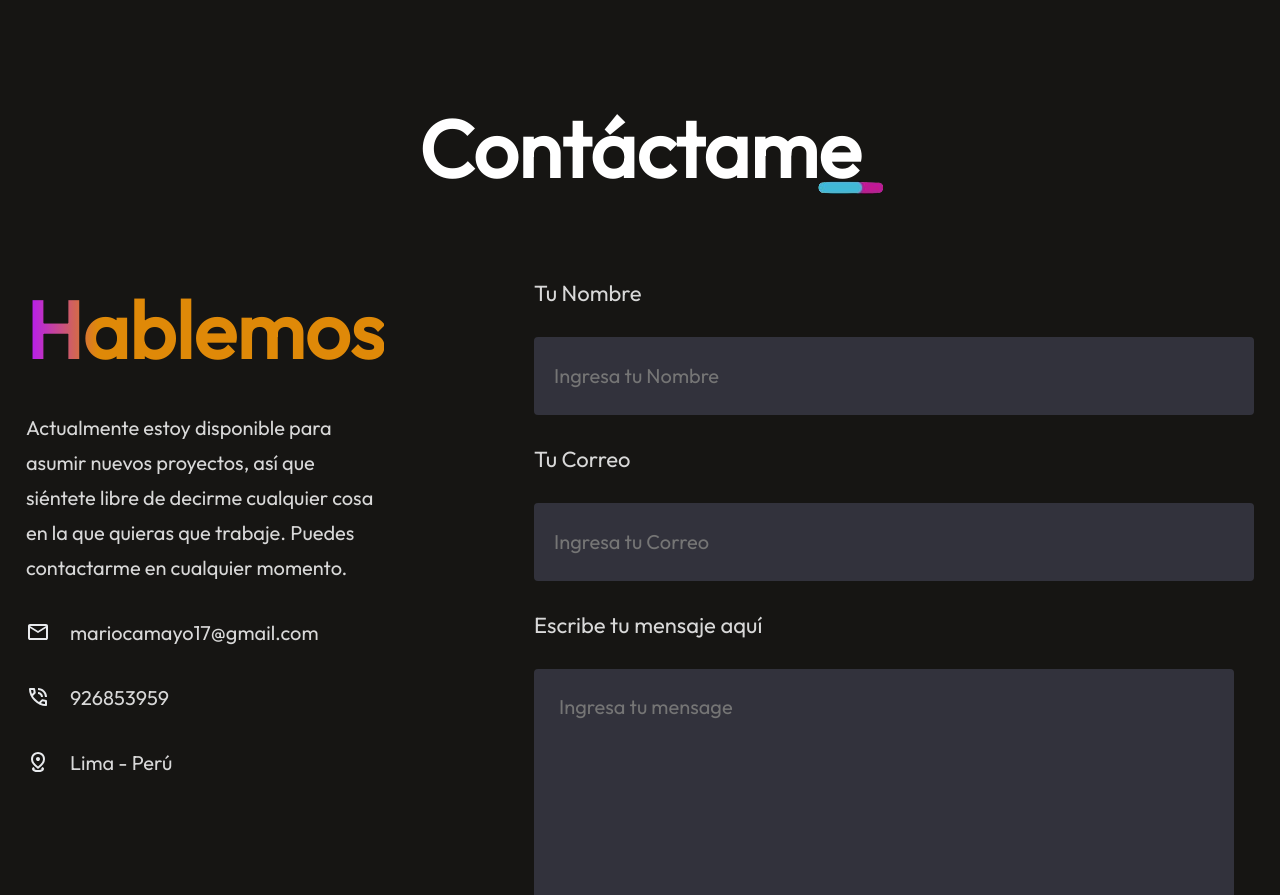
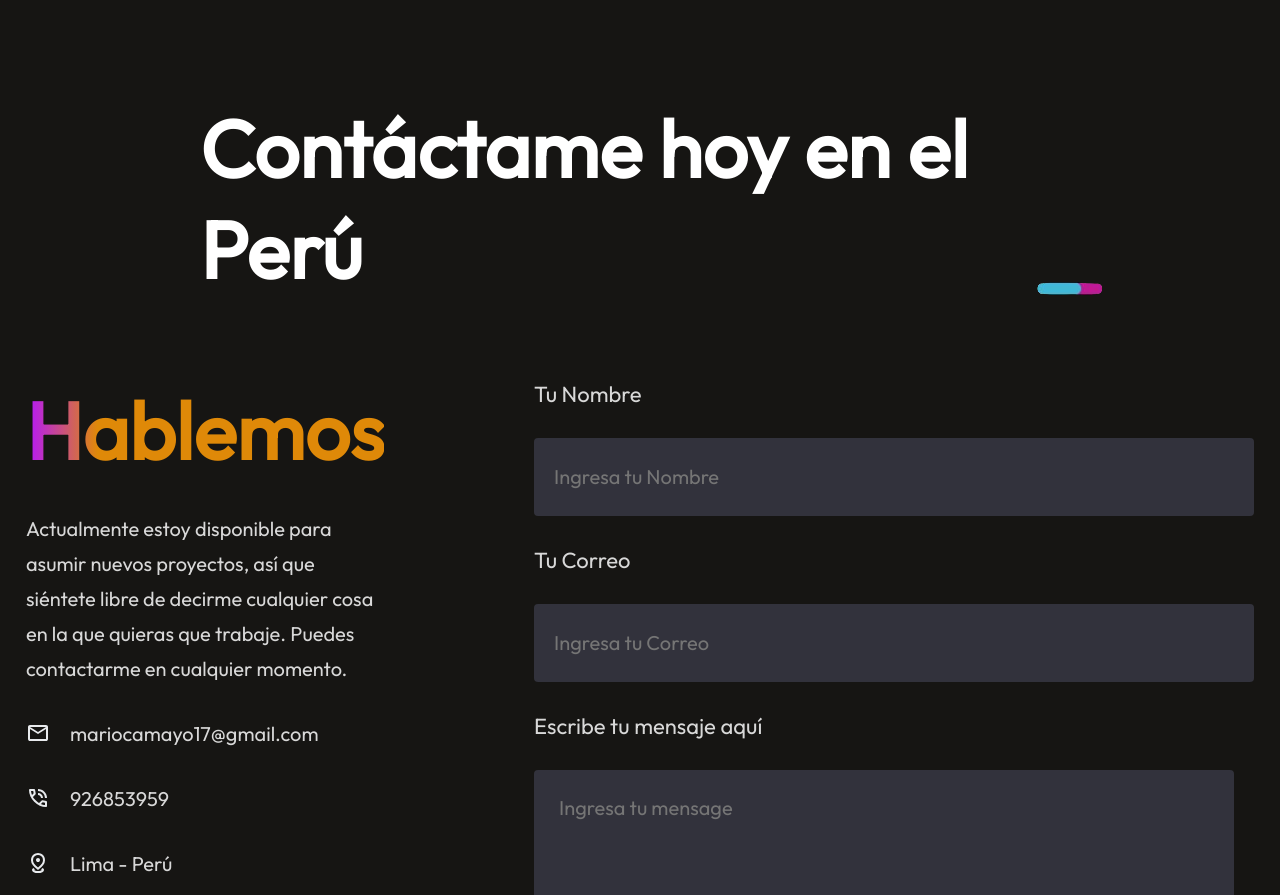
Before and after one commit to MarioCamayo/portfolio, a React (Vite) app: page / in a window 1280 px wide. Shown: the part 4146-5041 px from the top of the page. Built offline with nearby package versions, Linux system fonts and the light colour scheme.

Commit message:
se modificó el título del componente Contácto

```diff
--- a/src/components/Contact/Contact.jsx
+++ b/src/components/Contact/Contact.jsx
@@ -35,7 +35,7 @@ const Contact = () => {
   return (
     <div id="contacto" className="contact">
       <div className="contact-title">
-        <h1>Contáctame</h1>
+        <h1>Contáctame hoy en el Perú</h1>
         <img src= {logo_menu} alt="logo_menu" />
       </div>
       <div className="contact-section">
```
